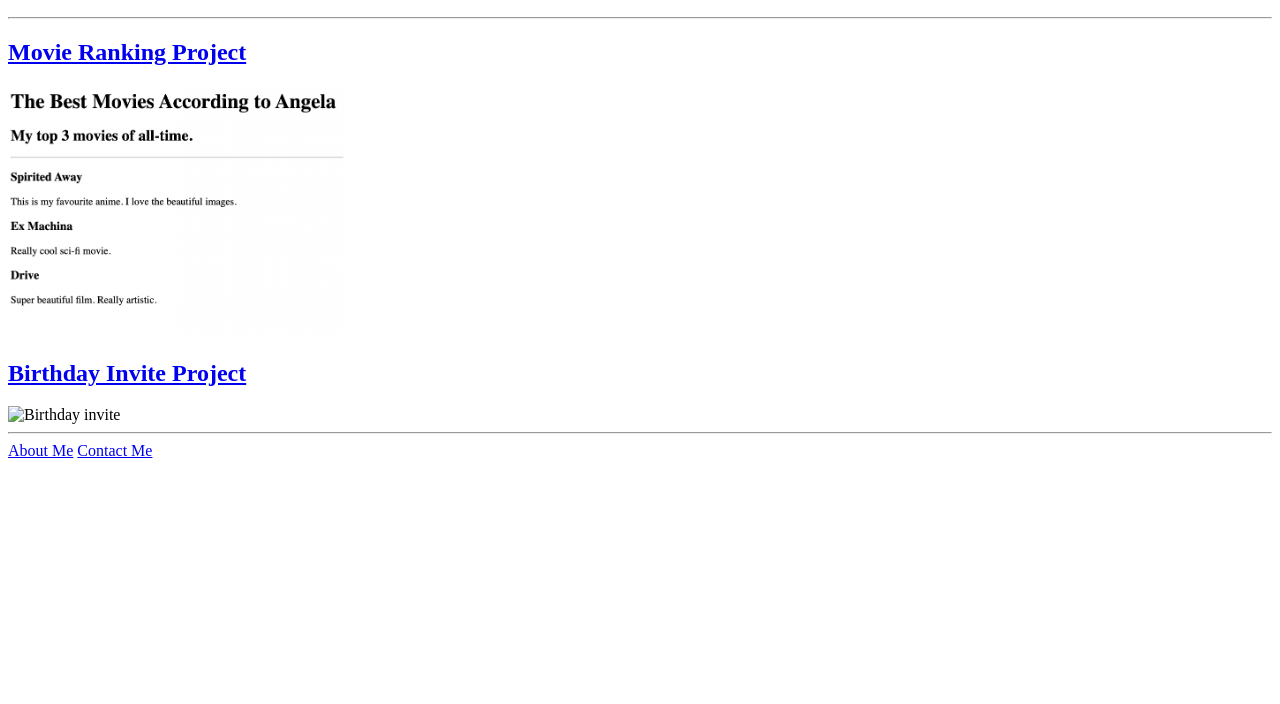
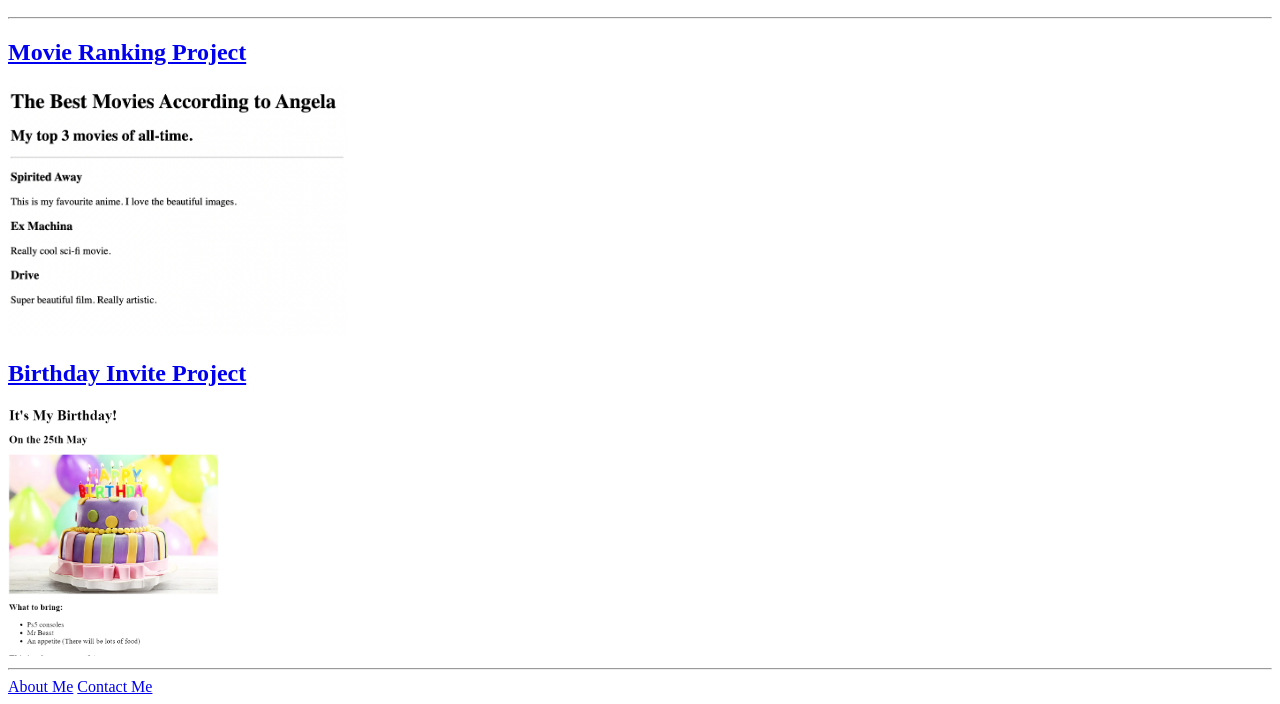
Before and after one commit to theKidPhilip/html-portfolio, a plain HTML site: page index.html in a window 1280 px wide. Shown: the part 110-814 px from the top of the page. Drawn offline with Linux system fonts and the light colour scheme.

Commit message:
Update index.html

```diff
--- a/index.html
+++ b/index.html
@@ -14,7 +14,7 @@
 
 
             <h2><a href = "./public/birthday-invite.html"> Birthday Invite Project </a></h2>
-            <img src = "./assets/images/birthday-invite.png" height = 250 alt = "Birthday invite"/>
+            <img src = "./assets/images/birthday.png" height = 250 alt = "Birthday invite"/>
 
             <hr>
             <a href="./public/about.html">About Me</a>
```
